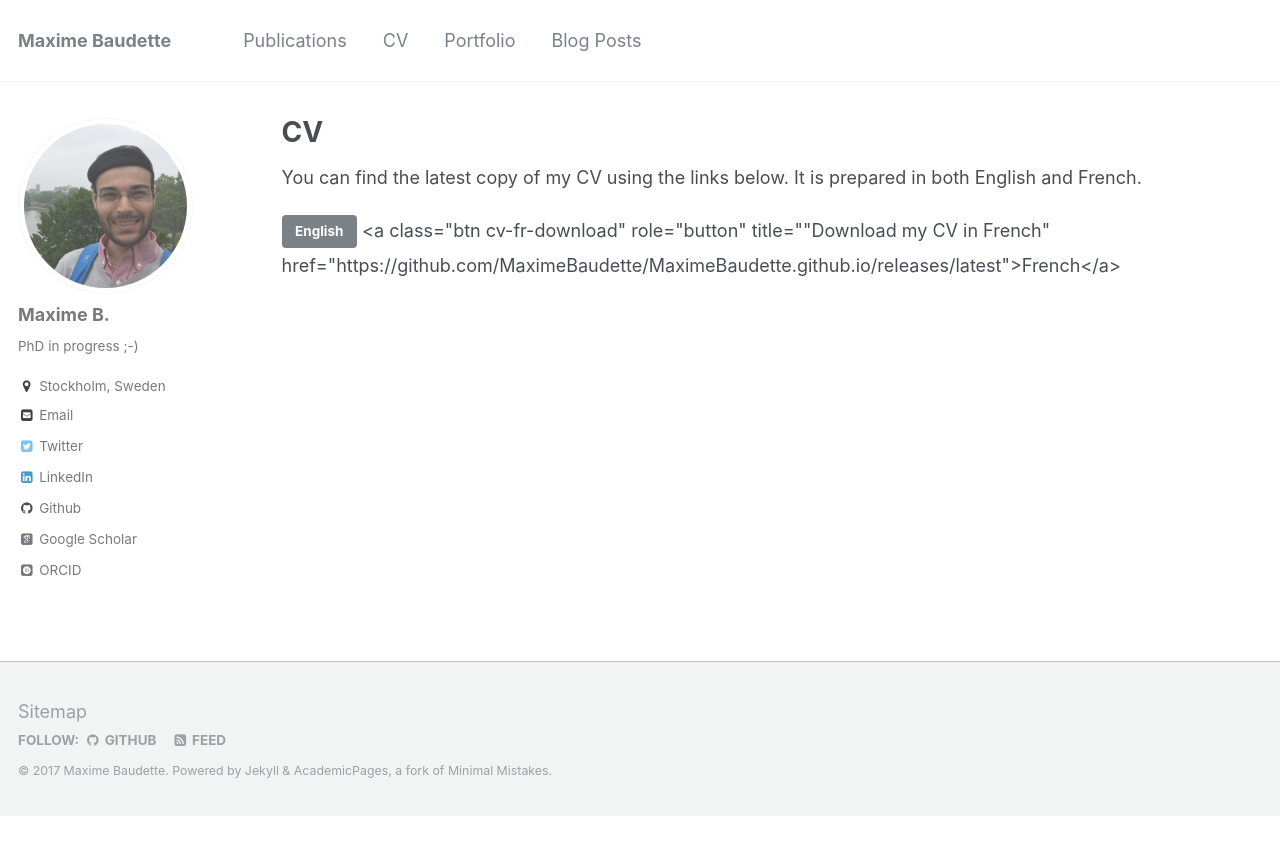
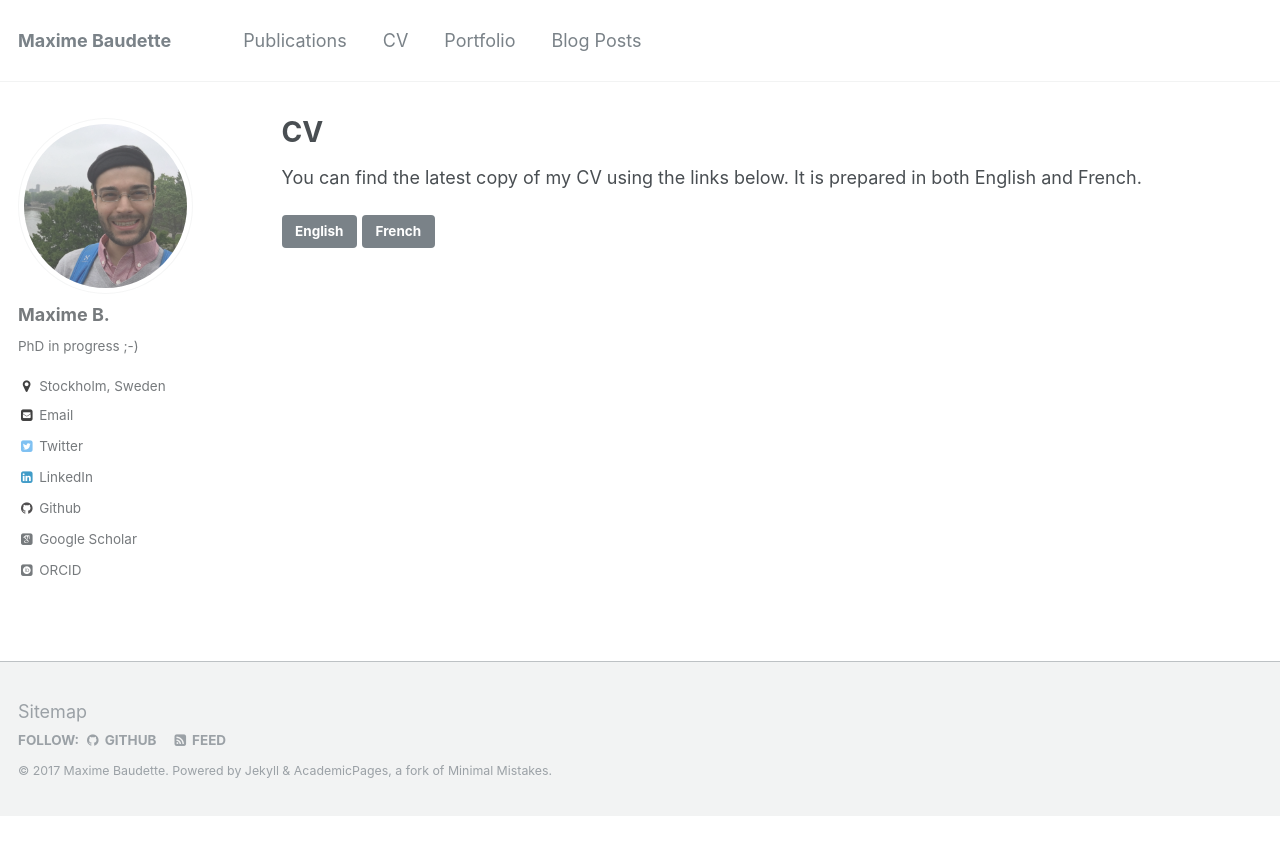
Before and after one commit to MaximeBaudette/MaximeBaudette.github.io, a Jekyll site: the page built from _pages/2_cv.md, in a window 1280 px wide. Shown: the top 855 px of the page. Built offline with Jekyll 4.4.1, drawn with Linux system fonts in a browser that asks for light colours; some web fonts are replaced; comment, search, counter and statistics services are not loaded.

Commit message:
Fix html Typo in CV page

```diff
--- a/_pages/2_cv.md
+++ b/_pages/2_cv.md
@@ -15,7 +15,7 @@ You can find the latest copy of my CV using the links below. It is prepared in b
 
 <div>
       <a class="btn cv-en-download" role="button" title="Download my CV in English" href="https://github.com/MaximeBaudette/MaximeBaudette.github.io/releases/latest">English</a>
-      <a class="btn cv-fr-download" role="button" title=""Download my CV in French" href="https://github.com/MaximeBaudette/MaximeBaudette.github.io/releases/latest">French</a>
+      <a class="btn cv-fr-download" role="button" title="Download my CV in French" href="https://github.com/MaximeBaudette/MaximeBaudette.github.io/releases/latest">French</a>
 </div>
 
 <script type="text/javascript">
```
